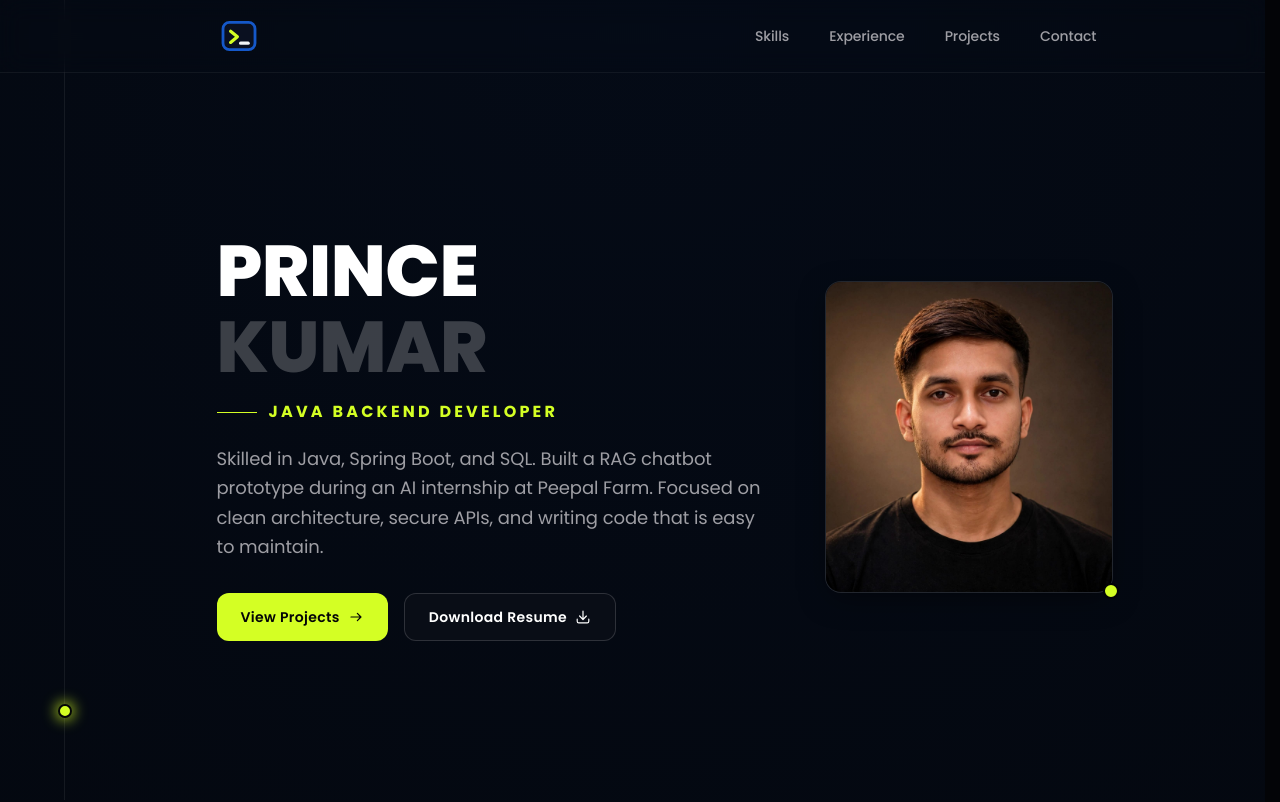
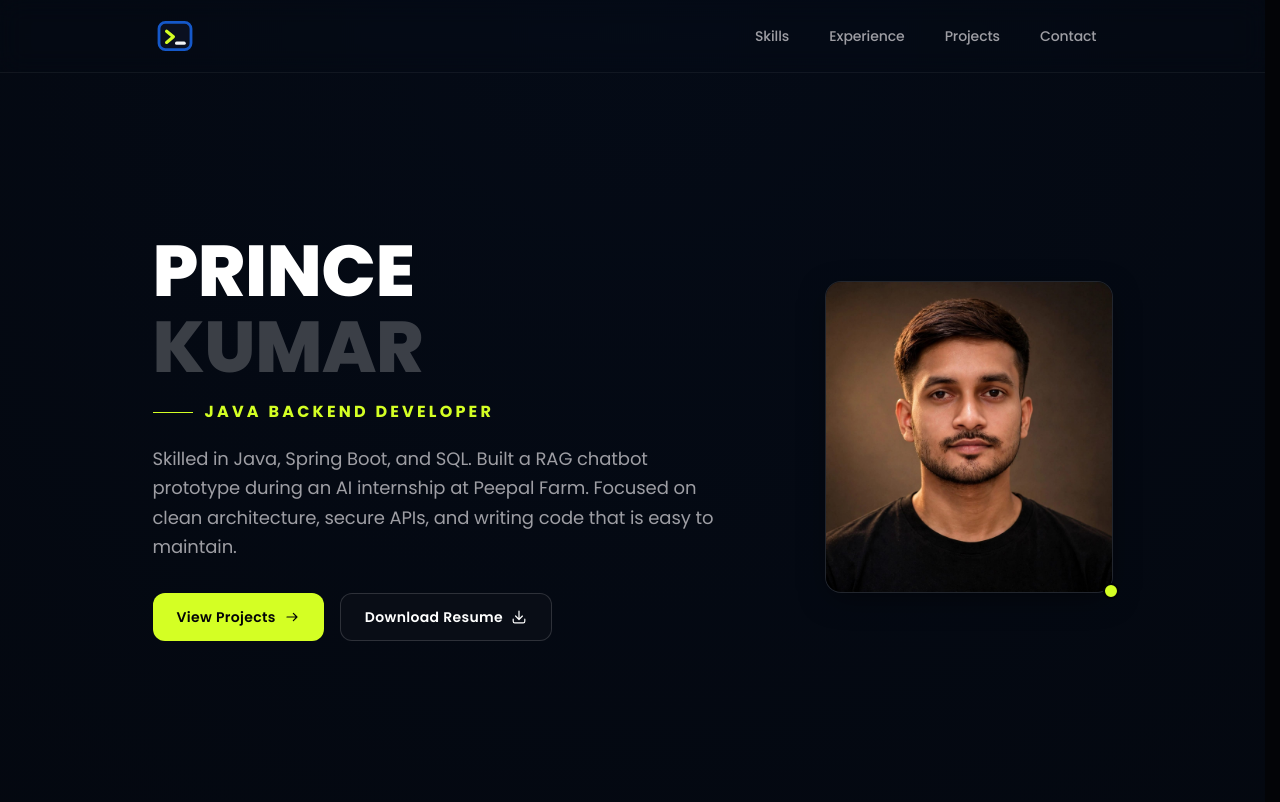
Before and after one commit to prince2404/prince-kumar-portfolio, a Next.js app: page / in a window 1280 px wide. Shown: the top 802 px of the page. Built offline with nearby package versions, Linux system fonts and the light colour scheme.

Commit message:
remove slider

```diff
--- a/src/app/page.tsx
+++ b/src/app/page.tsx
@@ -1,5 +1,4 @@
 import Navbar from "@/components/Navbar";
-import PacketSpine from "@/components/PacketSpine";
 import HeroSection from "@/components/HeroSection";
 import SkillsSection from "@/components/SkillsSection";
 import ExperienceSection from "@/components/ExperienceSection";
@@ -10,14 +9,11 @@ import Footer from "@/components/Footer";
 export default function HomePage() {
   return (
     <div className="bg-system-grid min-h-screen bg-midnight text-primaryText">
-      {/* Visual scroll line and glowing Acid Lime dot */}
-      <PacketSpine />
-
       {/* Sticky header navigation with logo */}
       <Navbar />
 
-      {/* Main content with only Hero, Skills, Experience, Projects, and Contact */}
-      <main className="mx-auto max-w-5xl px-4 pl-10 sm:pl-14 md:px-8 md:pl-20 lg:pl-24">
+      {/* Main content centered with clean, even padding */}
+      <main className="mx-auto max-w-5xl px-4 sm:px-6 md:px-8">
         <HeroSection />
         <SkillsSection />
         <ExperienceSection />
--- a/src/components/Footer.tsx
+++ b/src/components/Footer.tsx
@@ -8,7 +8,7 @@ export default function Footer() {
   const whatsappUrl = `https://wa.me/${identity.phone.replace(/[^0-9]/g, "")}`;
 
   return (
-    <footer className="mx-auto max-w-5xl px-4 pl-10 sm:pl-14 md:px-8 md:pl-20 lg:pl-24">
+    <footer className="mx-auto max-w-5xl px-4 sm:px-6 md:px-8">
       {/* Social Links Bar */}
       <div className="rounded-2xl border border-lime/30 bg-surface p-6 sm:p-8">
         <h3 className="font-display text-lg font-bold uppercase tracking-wider text-primaryText sm:text-xl">
--- a/src/components/Navbar.tsx
+++ b/src/components/Navbar.tsx
@@ -41,7 +41,7 @@ export default function Navbar() {
     <header className="sticky top-0 z-40 border-b border-white/[0.06] bg-midnight/85 backdrop-blur-md">
       <nav
         aria-label="Main navigation"
-        className="mx-auto flex max-w-5xl items-center justify-between px-4 py-3 pl-10 sm:pl-14 md:px-8 md:pl-20 lg:pl-24"
+        className="mx-auto flex max-w-5xl items-center justify-between px-4 py-3 sm:px-6 md:px-8"
       >
         <a
           href="#home"
--- a/src/components/PacketSpine.tsx
+++ /dev/null
@@ -1,52 +0,0 @@
-"use client";
-
-import {
-  motion,
-  useScroll,
-  useSpring,
-  useTransform,
-  useReducedMotion,
-} from "framer-motion";
-
-export default function PacketSpine() {
-  const prefersReducedMotion = useReducedMotion();
-  const { scrollYProgress } = useScroll();
-
-  const smoothProgress = useSpring(scrollYProgress, {
-    stiffness: 120,
-    damping: 28,
-    restDelta: 0.001,
-  });
-
-  const dotY = useTransform(smoothProgress, [0, 1], ["12vh", "88vh"]);
-
-  return (
-    <div
-      aria-hidden="true"
-      className="pointer-events-none fixed inset-y-0 left-4 z-20 md:left-10 lg:left-16"
-    >
-      {/* Subtle minimal vertical track */}
-      <div className="h-full w-[1px] bg-white/[0.07]" />
-
-      {/* Active scroll progress line */}
-      {!prefersReducedMotion && (
-        <motion.div
-          style={{ scaleY: smoothProgress, transformOrigin: "top" }}
-          className="absolute inset-x-0 top-0 h-full w-[1px] bg-lime/40"
-        />
-      )}
-
-      {/* Glowing Acid Lime dot */}
-      {!prefersReducedMotion ? (
-        <motion.div
-          style={{ y: dotY }}
-          className="absolute -left-[6px] top-0"
-        >
-          <span className="block h-3.5 w-3.5 rounded-full border-2 border-midnight bg-lime shadow-lime-packet" />
-        </motion.div>
-      ) : (
-        <div className="absolute -left-[5px] top-24 h-3 w-3 rounded-full bg-lime" />
-      )}
-    </div>
-  );
-}
```
